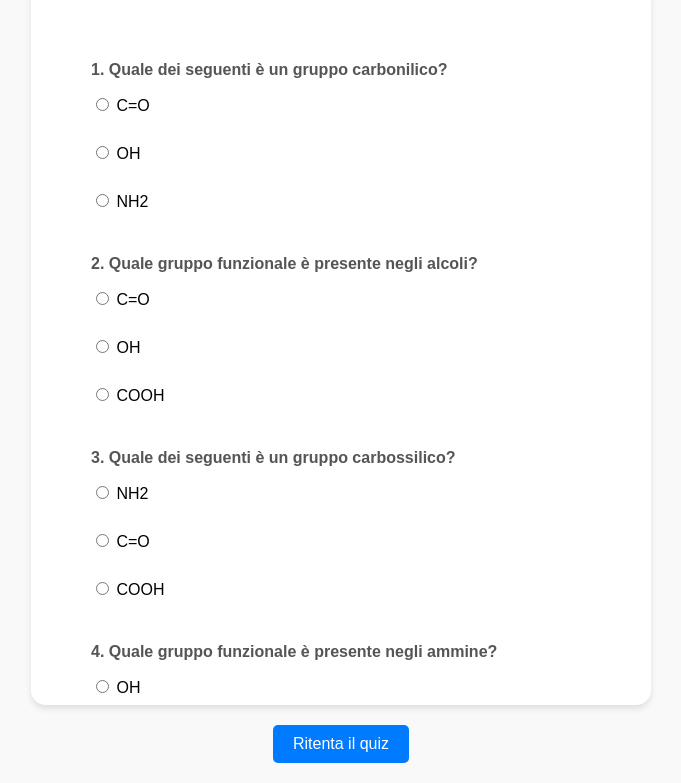
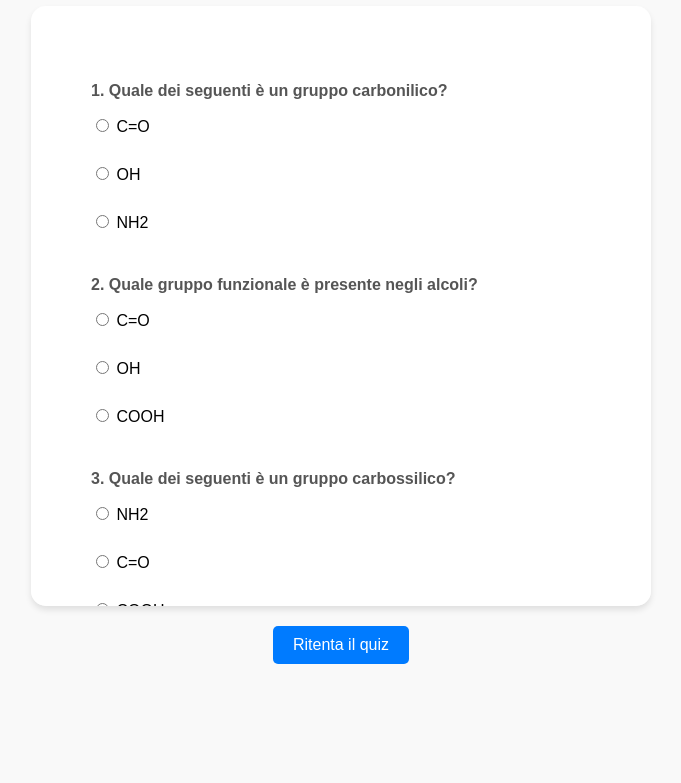
Before and after one commit to crlttdnt/crlttdnt.github.io, a plain HTML site: page quiz_gruppiChimiciFunzionali/index.html in a window 1280 px wide. Shown: the part 95-878 px from the top of the page, without its empty margins (299-980 px from the left). After the commit the page ends 800 px from the top, so only its background shows below. Drawn offline with Linux system fonts and the light colour scheme.

Commit message:
Adjust max-height of quiz index page to improve layout

```diff
--- a/quiz_gruppiChimiciFunzionali/index.html
+++ b/quiz_gruppiChimiciFunzionali/index.html
@@ -31,7 +31,7 @@
             width: 90%;
             max-width: 500px;
             overflow-y: auto;
-            max-height: 75vh;
+            max-height: 60vh;
         }
 
         p {
```
